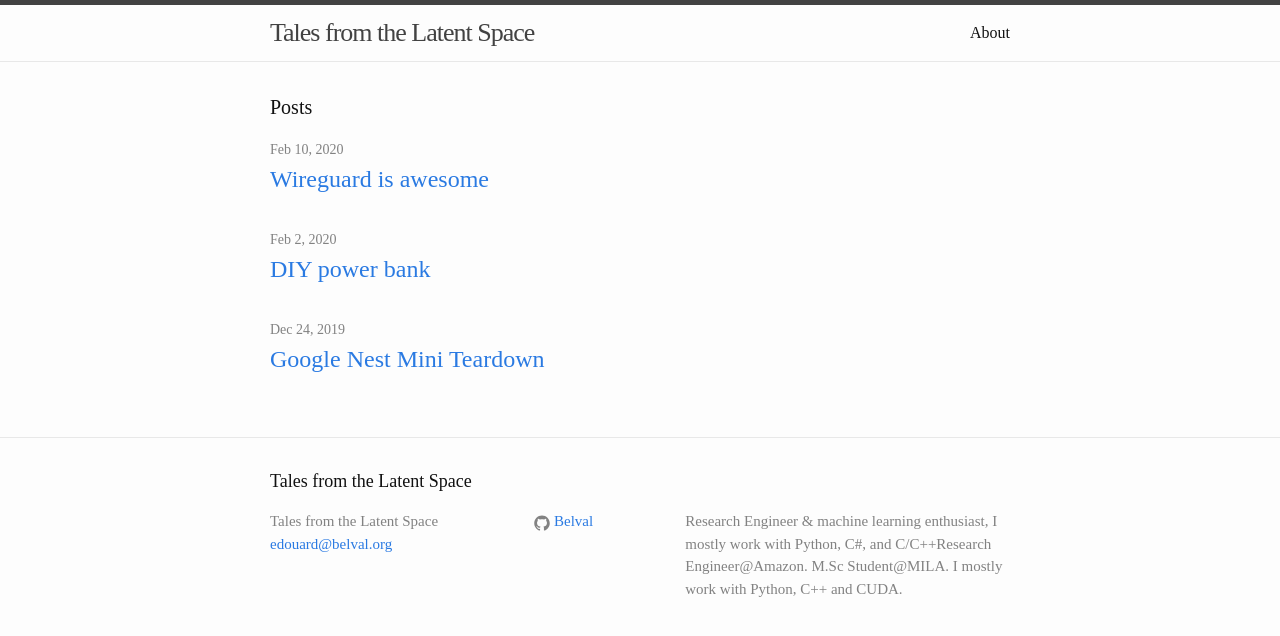
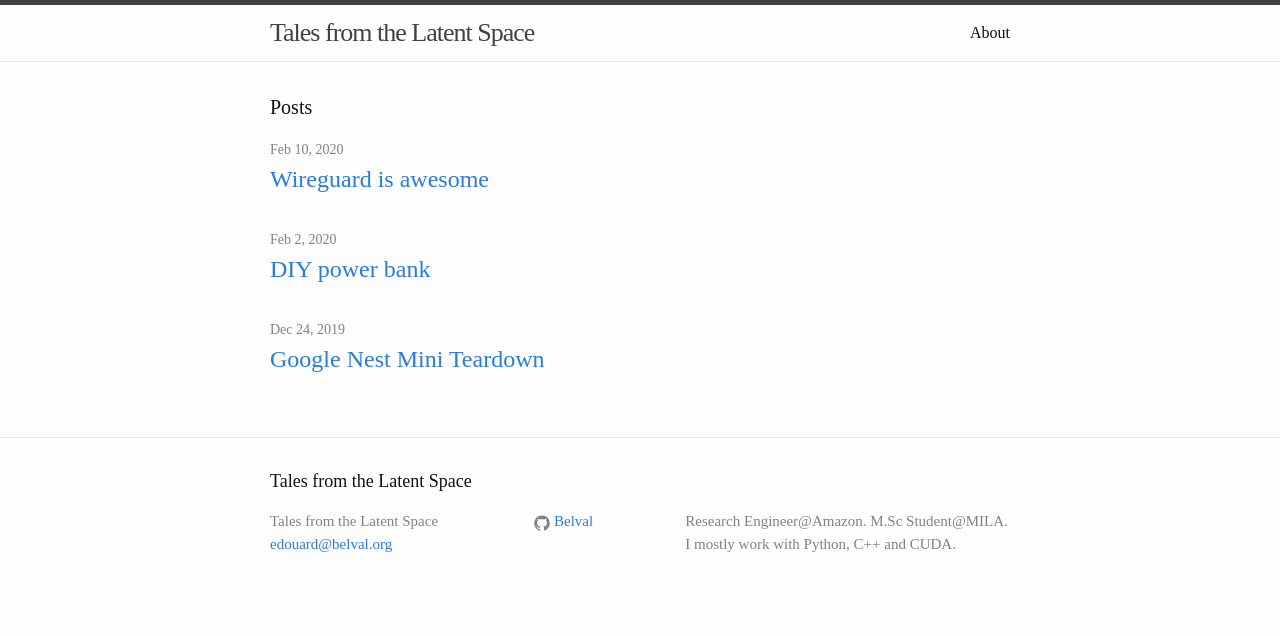
Before and after one commit to Belval/belval.github.io, a Jekyll site: the page built from index.html, in a window 1280 px wide. Shown: the top 636 px of the page. Built offline with Jekyll 4.4.1, drawn with Linux system fonts in a browser that asks for light colours.

Commit message:
Fix about

```diff
--- a/_config.yml
+++ b/_config.yml
@@ -9,7 +9,7 @@
 title: Tales from the Latent Space
 email: edouard@belval.org
 description: > # this means to ignore newlines until "baseurl:"
-    Research Engineer  & machine learning enthusiast, I mostly work with Python, C#, and C/C++Research Engineer@Amazon. M.Sc Student@MILA. I mostly work with Python, C++ and CUDA.
+    Research Engineer@Amazon. M.Sc Student@MILA. I mostly work with Python, C++ and CUDA.
 baseurl: "" # the subpath of your site, e.g. /blog
 url: "https://belval.org" # the base hostname & protocol for your site
 github_username:  Belval
```
